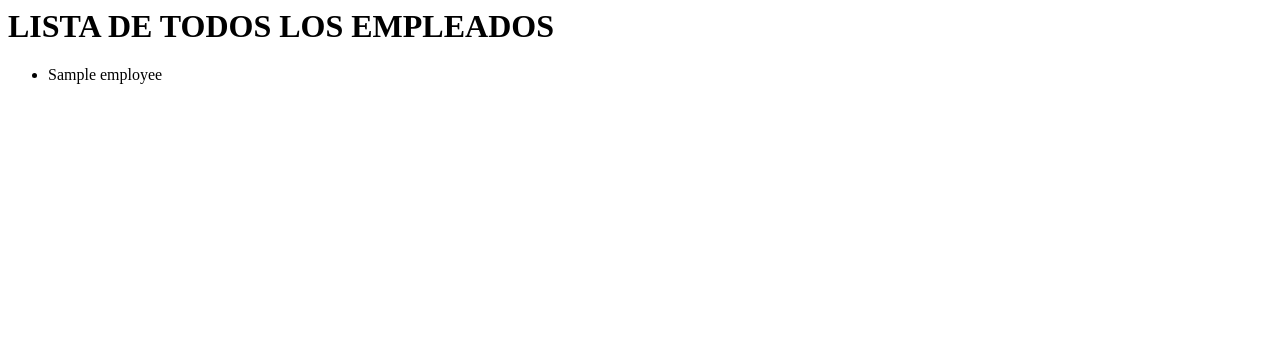
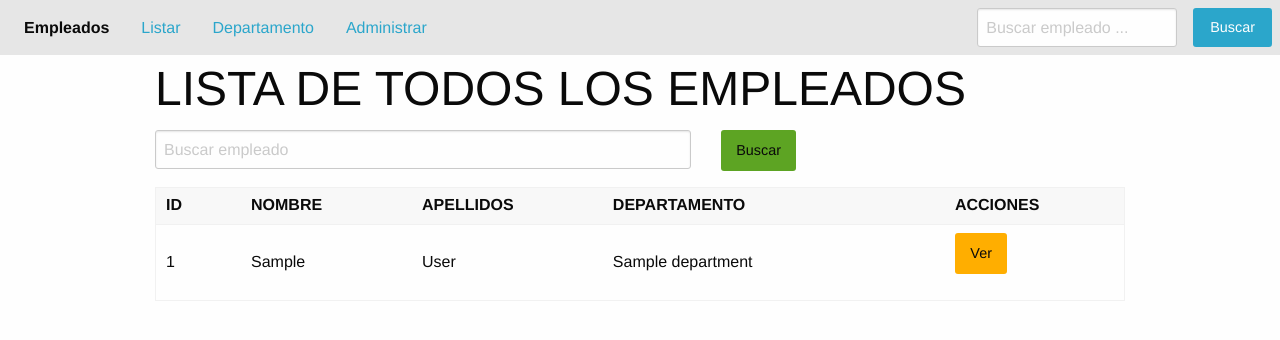
Before and after one commit to UrbinaGarciaLuisMiguel/Employees---Django, a Django app: template templates/employees/list_all.html in a window 1280 px wide. Shown: the top 340 px of the page. Run offline with Django 4.2, Linux system fonts and the light colour scheme; the template is opened without the code that fills it: most values are stand-ins (such as "Sample title", 1, 10 or a date in 2020); some libraries are stand-ins or nearby versions.

Commit message:
add search engine by 'keyword' and add styles to view 'list_all'

```diff
--- a/applications/employees/urls.py
+++ b/applications/employees/urls.py
@@ -19,13 +19,13 @@
 app_name = "employee_app"
 
 urlpatterns = [
-    path('lista/', views.ListAllEmployees.as_view()),
-    path('lista-departamento/<department_short_name>', views.ListByDepartment.as_view()),
-    path('buscar/', views.ListByKeyword.as_view()),
-    path('lista-habilidades-empleado/', views.ListSkillsOfEmployee.as_view()),
-    path('detalle/<pk>/', views.EmployeeDetail.as_view(), name = 'employee_detail'),
-    path('registrar/', views.EmployeeCreate.as_view()),
+    path('todos/', views.ListAllEmployees.as_view(), name = 'employees_all'),
+    path('por-departamento/<department_short_name>/', views.ListByDepartment.as_view(), name = 'employees_by_department'),
+    # path('buscar-empleado/', views.ListByKeyword.as_view(), name = "employees_by_keyword"),
+    path('habilidades-empleado/', views.ListSkillsOfEmployee.as_view(), name = 'employee_skills'),
+    path('detalle-empleado/<pk>/', views.EmployeeDetail.as_view(), name = 'employee_detail'),
+    path('registrar-empleado/', views.EmployeeCreate.as_view()),
     path('success/', views.CreateSuccess.as_view(), name = 'employee_success'),
-    path('actualizar/<pk>/', views.EmployeeUpdate.as_view(), name = 'employee_update'),
-    path('eliminar/<pk>/', views.EmployeeDelete.as_view(), name = 'employee_delete')
+    path('actualizar-empleado/<pk>/', views.EmployeeUpdate.as_view(), name = 'employee_update'),
+    path('eliminar-empleado/<pk>/', views.EmployeeDelete.as_view(), name = 'employee_delete')
 ]
--- a/templates/employees/list_all.html
+++ b/templates/employees/list_all.html
@@ -1,7 +1,53 @@
-<h1>LISTA DE TODOS LOS EMPLEADOS</h1>
+{% extends 'base.html' %}
 
-<ul>
-    {% for employee in  list_employees %}
-        <li>{{ employee }}</li>
-    {% endfor %}
-</ul>
+
+{% block title %}
+    Todos los empleados
+{% endblock title %}
+
+{% block content %}
+
+    {% include "includes/header.html" %}
+
+    <div class = "grid-container">
+        <div class = "grid-x">
+            <h1 class = "cell">LISTA DE TODOS LOS EMPLEADOS</h1>
+            <form method = "GET" class = "cell grid-x grid-margin-x">
+                {% csrf_token %}
+                <div class = "cell large-7">
+                    <input type="text" id = "keyword_id" name = "keyword" placeholder="Buscar empleado">
+                </div>
+                <div class = "cell large-2">
+                    <button type = "submit" class = "success button">Buscar</button>
+                </div>
+            </form>
+
+            <div class="cell">
+                <table>
+                    <thead>
+                        <tr>
+                            <th width="50">ID</th>
+                            <th width="100">NOMBRE</th>
+                            <th width="100">APELLIDOS</th>
+                            <th width="200">DEPARTAMENTO</th>
+                            <th width="30">ACCIONES</th>
+                        </tr>
+                    </thead>
+
+                    <tbody>
+                        {% for employee in list_employees %}
+                        <tr>
+                            <td>{{ employee.id }}</td>
+                            <td>{{ employee.first_name }}</td>
+                            <td>{{ employee.last_name }}</td>
+                            <td>{{ employee.department.name }}</td>
+                            <td> <a href = "{% url 'employee_app:employee_detail' employee.id %}" class ="warning button">Ver</a></td>
+                        </tr>
+                        {% endfor %}
+                    </tbody>
+                </table>
+            </div>
+        </div>
+    </div>
+
+{% endblock content %}
--- a/templates/includes/header.html
+++ b/templates/includes/header.html
@@ -4,7 +4,7 @@
     <div class="top-bar-left">
       <ul class="dropdown menu" data-dropdown-menu>
         <li class="menu-text">Empleados</li>
-        <li><a href="#">Listar</a></li>
+        <li><a href="{% url 'employee_app:employees_all' %}">Listar</a></li>
         <li><a href="#">Departamento</a></li>
         <li><a href="#">Administrar</a></li>
       </ul>
@@ -16,4 +16,4 @@
         <li><button type="button" class="button">Buscar</button></li>
       </ul>
     </div>
-  </div>
+</div>
--- a/templates/index.html
+++ b/templates/index.html
@@ -54,6 +54,4 @@
         </div>
     </div>
     <!-- end of welcome block   -->
-
-
 {% endblock content %}
```
Also changed, not shown: applications/employees/views.py (+21 -10 lines).
